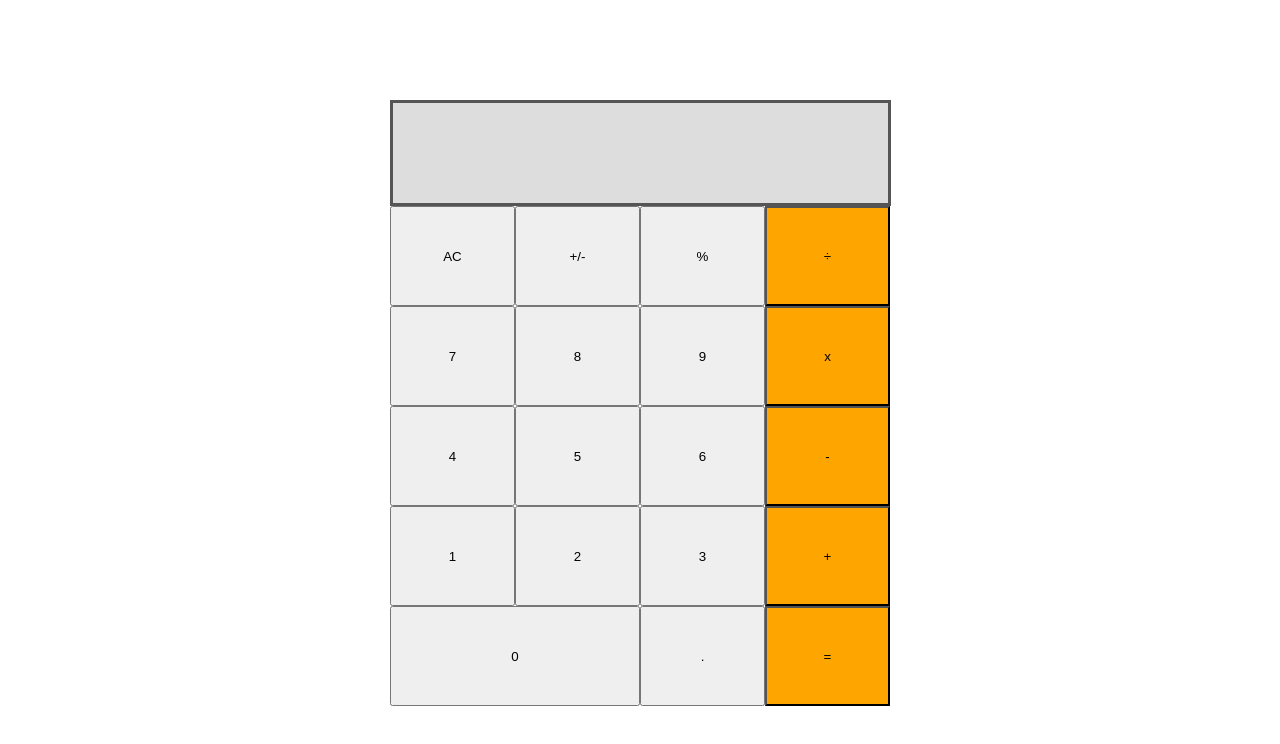
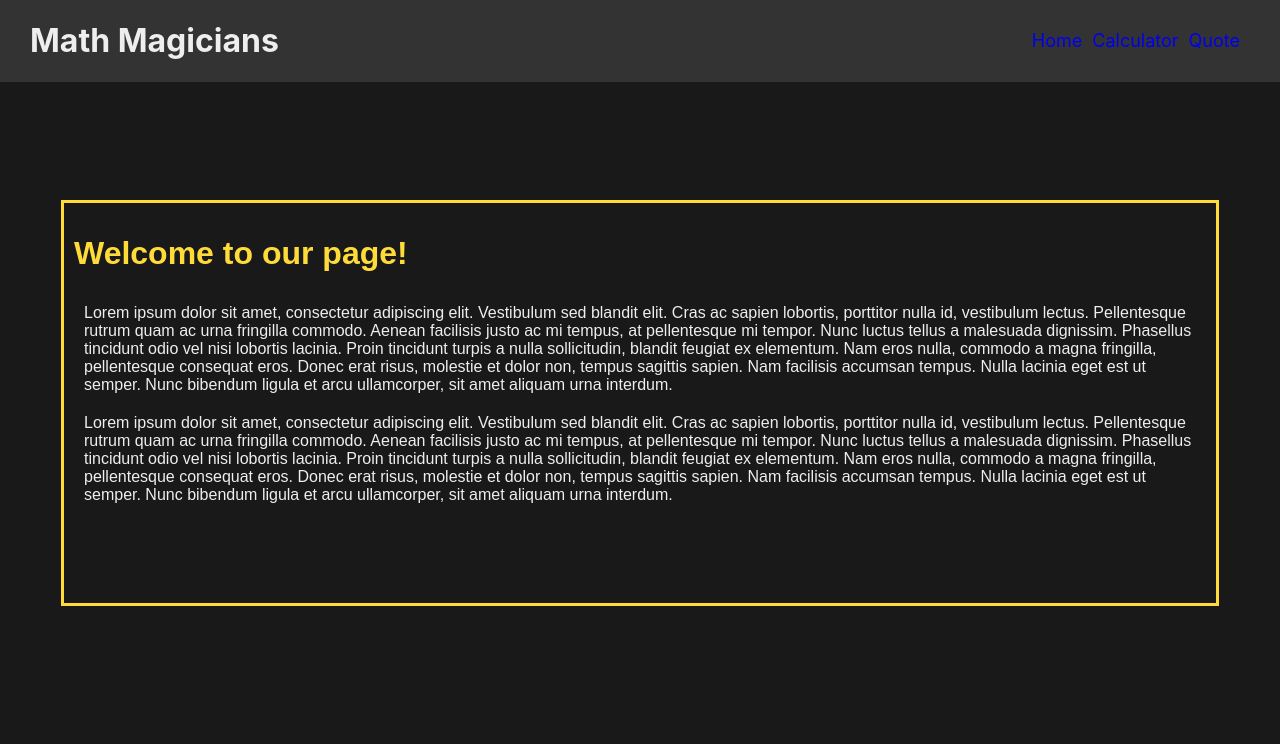
Before and after one commit to Oklukeok/Math-magicians, a React (Create React App) app: page / in a window 1280 px wide. Shown: the top 744 px of the page. Built offline with nearby package versions, Linux system fonts and the light colour scheme.

Commit message:
initial commit

```diff
--- a/package.json
+++ b/package.json
@@ -9,6 +9,7 @@
     "big.js": "^6.2.1",
     "react": "^18.2.0",
     "react-dom": "^18.2.0",
+    "react-router-dom": "^6.4.3",
     "react-scripts": "5.0.1",
     "web-vitals": "^2.1.4"
   },
--- a/src/App.js
+++ b/src/App.js
@@ -1,5 +1,9 @@
 import React from 'react';
+import { Route, Routes } from 'react-router-dom';
 import Machine from './Components/Calculator';
+import Home from './Components/Home';
+import NavBar from './Components/nav';
+import Quote from './Components/Quote';
 
 class App extends React.Component {
   constructor(props) {
@@ -8,7 +12,21 @@ class App extends React.Component {
   }
 
   render() {
-    return <Machine />;
+    return (
+      <>
+        <NavBar />
+
+        <Routes>
+
+          <Route path="/" element={<Home />} />
+
+          <Route path="/Calculator" element={<Machine />} />
+
+          <Route path="/Quote" element={<Quote />} />
+
+        </Routes>
+      </>
+    );
   }
 }
 
--- a/src/Components/Calculator.js
+++ b/src/Components/Calculator.js
@@ -1,5 +1,6 @@
 import React from 'react';
 import calculate from '../logic/calculate';
+import '../Styles/styleCalculator.css';
 
 class Machine extends React.PureComponent {
   constructor(props) {
@@ -20,7 +21,10 @@ clicked = (e) => {
 render() {
   const { total, next, operation } = this.state;
   return (
-
+    <div className="App_cont">
+      <div className="App_title">
+        <h3>Let`s do some Maths!</h3>
+      </div>
       <div id="App">
 
         <div className="appInput">
@@ -48,6 +52,8 @@ render() {
         <button type="button" className="appButton" onClick={this.clicked}>0</button>
         <button type="button" className="appButton" onClick={this.clicked}>.</button>
         <button type="button" className="appButton op" onClick={this.clicked}>=</button>
+
+      </div>
     </div>
   );
 }
--- /dev/null
+++ b/src/Components/Home.js
@@ -0,0 +1,42 @@
+import React from 'react';
+import '../Styles/styleHome.css';
+
+const Home = () => (
+  <div className="home">
+    <div className="home_cont">
+      <h3>Welcome to our page!</h3>
+      <p className="home_p1">
+        Lorem ipsum dolor sit amet, consectetur adipiscing elit.
+        Vestibulum sed blandit elit.
+        Cras ac sapien lobortis, porttitor nulla id,
+        vestibulum lectus. Pellentesque rutrum quam ac urna fringilla commodo.
+        Aenean facilisis justo ac mi tempus, at pellentesque mi tempor.
+        Nunc luctus tellus a malesuada dignissim. Phasellus
+        tincidunt odio vel nisi lobortis lacinia. Proin tincidunt turpis a nulla sollicitudin,
+        blandit feugiat ex elementum.
+        Nam eros nulla, commodo a magna fringilla, pellentesque consequat eros.
+        Donec erat risus, molestie et dolor non,
+        tempus sagittis sapien. Nam facilisis accumsan tempus.
+        Nulla lacinia eget est ut semper. Nunc bibendum ligula et arcu
+        ullamcorper, sit amet aliquam urna interdum.
+      </p>
+
+      <p className="home_p2">
+        Lorem ipsum dolor sit amet, consectetur adipiscing elit.
+        Vestibulum sed blandit elit.
+        Cras ac sapien lobortis, porttitor nulla id,
+        vestibulum lectus. Pellentesque rutrum quam ac urna fringilla commodo.
+        Aenean facilisis justo ac mi tempus, at pellentesque mi tempor.
+        Nunc luctus tellus a malesuada dignissim. Phasellus
+        tincidunt odio vel nisi lobortis lacinia. Proin tincidunt turpis a nulla sollicitudin,
+        blandit feugiat ex elementum.
+        Nam eros nulla, commodo a magna fringilla, pellentesque consequat eros.
+        Donec erat risus, molestie et dolor non,
+        tempus sagittis sapien. Nam facilisis accumsan tempus.
+        Nulla lacinia eget est ut semper. Nunc bibendum ligula et arcu
+        ullamcorper, sit amet aliquam urna interdum.
+      </p>
+    </div>
+  </div>
+);
+export default Home;
--- /dev/null
+++ b/src/Components/Quote.js
@@ -0,0 +1,14 @@
+import React from 'react';
+import '../Styles/styleQuote.css';
+
+const Quote = () => (
+  <div className="quote_cont">
+    <div className="quote_text">
+      <h3>
+        Mathematics is not about numbers, equations, computations, or algorithms:
+        it`s about understanding .- William Paul Thurston
+      </h3>
+    </div>
+  </div>
+);
+export default Quote;
--- /dev/null
+++ b/src/Components/nav.js
@@ -0,0 +1,27 @@
+import React from 'react';
+import { NavLink } from 'react-router-dom';
+import '../Styles/styleNav.css';
+
+const NavBar = () => (
+  <div className="nav">
+    <div className="nav-h1">
+      <h1>Math Magicians</h1>
+    </div>
+    <div className="nav-ul">
+      <ul>
+        <li className="link-item">
+          <NavLink to="/" className="route-link">
+            Home
+          </NavLink>
+          <NavLink to="/Calculator" className="route-link">
+            Calculator
+          </NavLink>
+          <NavLink to="/Quote" className="route-link">
+            Quote
+          </NavLink>
+        </li>
+      </ul>
+    </div>
+  </div>
+);
+export default NavBar;
--- /dev/null
+++ b/src/Styles/styleCalculator.css
@@ -0,0 +1,37 @@
+
+#App {
+  width: 500px;
+  margin: auto;
+  background-color: #191919;
+}
+
+.App_cont {
+  margin: auto;
+  background-color: #191919;
+  height: 87.6vh;
+  font-family: sans-serif;
+  border: #fedb39 solid 3px;
+  display: flex;
+}
+
+.appInput {
+  width: 99%;
+  height: 100px;
+  font-size: 40px;
+  text-align: end;
+  border: 3px solid #555;
+  background-color: #ddd;
+}
+
+.appButton {
+  width: 125px;
+  height: 100px;
+}
+
+.op {
+  background-color: #fedb39;
+}
+
+.appButton:nth-child(18) {
+  width: 250px;
+}
--- /dev/null
+++ b/src/Styles/styleHome.css
@@ -0,0 +1,28 @@
+.home {
+  background-color: #191919;
+  width: 100%;
+  height: 100vh;
+  position: absolute;
+  top: 0%;
+  z-index: -99999999;
+}
+
+.home_cont {
+  width: 90%;
+  height: 50%;
+  color: #eee;
+  margin: auto;
+  margin-top: 200px;
+  font-family: sans-serif;
+  border: #fedb39 solid 3px;
+}
+
+h3 {
+  font-size: xx-large;
+  color: #fedb39;
+  margin-left: 10px;
+}
+
+p {
+  margin: 20px;
+}
--- /dev/null
+++ b/src/Styles/styleNav.css
@@ -0,0 +1,39 @@
+.nav {
+  display: flex;
+  justify-content: space-between;
+  background-color: #333;
+  color: #eee;
+}
+
+.nav-h1 {
+  margin-left: 30px;
+}
+
+.nav-ul {
+  margin-right: 30px;
+  display: flex;
+  align-items: center;
+}
+
+ul {
+  list-style-type: none;
+}
+
+li {
+  text-decoration: none;
+  color: #eee;
+}
+
+.route-link {
+  text-decoration: none;
+  margin-right: 10px;
+  font-size: large;
+}
+
+.route-link:visited {
+  color: #eee;
+}
+
+.route-link:hover {
+  color: #fedb39;
+}
--- /dev/null
+++ b/src/Styles/styleQuote.css
@@ -0,0 +1,20 @@
+.quote_cont {
+  background-color: #191919;
+  width: 100%;
+  height: 100vh;
+  position: absolute;
+  top: 0%;
+  z-index: -99999999;
+  display: flex;
+  align-items: center;
+}
+
+.quote_text {
+  margin: auto;
+  height: 50%;
+  border: #fedb39 solid 3px;
+  width: 90%;
+  text-align: center;
+  display: flex;
+  align-items: center;
+}
--- a/src/index.css
+++ b/src/index.css
@@ -25,31 +25,3 @@ code {
     'Courier New',
     monospace;
 }
-
-#App {
-  width: 500px;
-  margin: auto;
-  margin-top: 100px;
-}
-
-.appInput {
-  width: 99%;
-  height: 100px;
-  font-size: 40px;
-  text-align: end;
-  border: 3px solid #555;
-  background-color: #ddd;
-}
-
-.appButton {
-  width: 125px;
-  height: 100px;
-}
-
-.op {
-  background-color: orange;
-}
-
-.appButton:nth-child(18) {
-  width: 250px;
-}
--- a/src/index.js
+++ b/src/index.js
@@ -1,13 +1,16 @@
 import React from 'react';
 import ReactDOM from 'react-dom/client';
 import './index.css';
+import { BrowserRouter } from 'react-router-dom';
 import App from './App';
 import reportWebVitals from './reportWebVitals';
 
 const root = ReactDOM.createRoot(document.getElementById('root'));
 root.render(
   <React.StrictMode>
-    <App />
+    <BrowserRouter>
+      <App />
+    </BrowserRouter>
   </React.StrictMode>,
 );
 
```
Also changed, not shown: 1 other file (tests, documents, lock files or other folders). Lines whose indentation alone changed are shown as unchanged.
